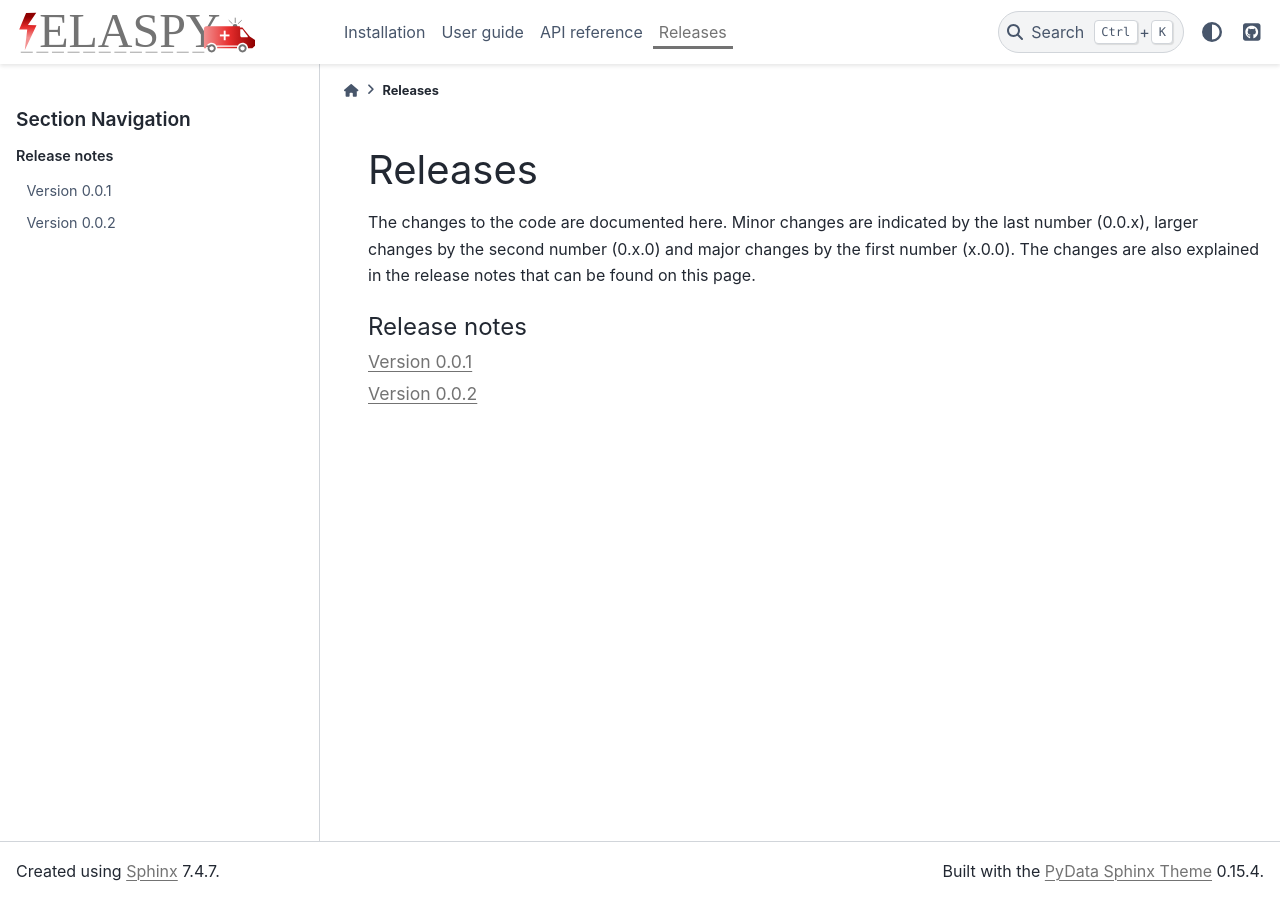
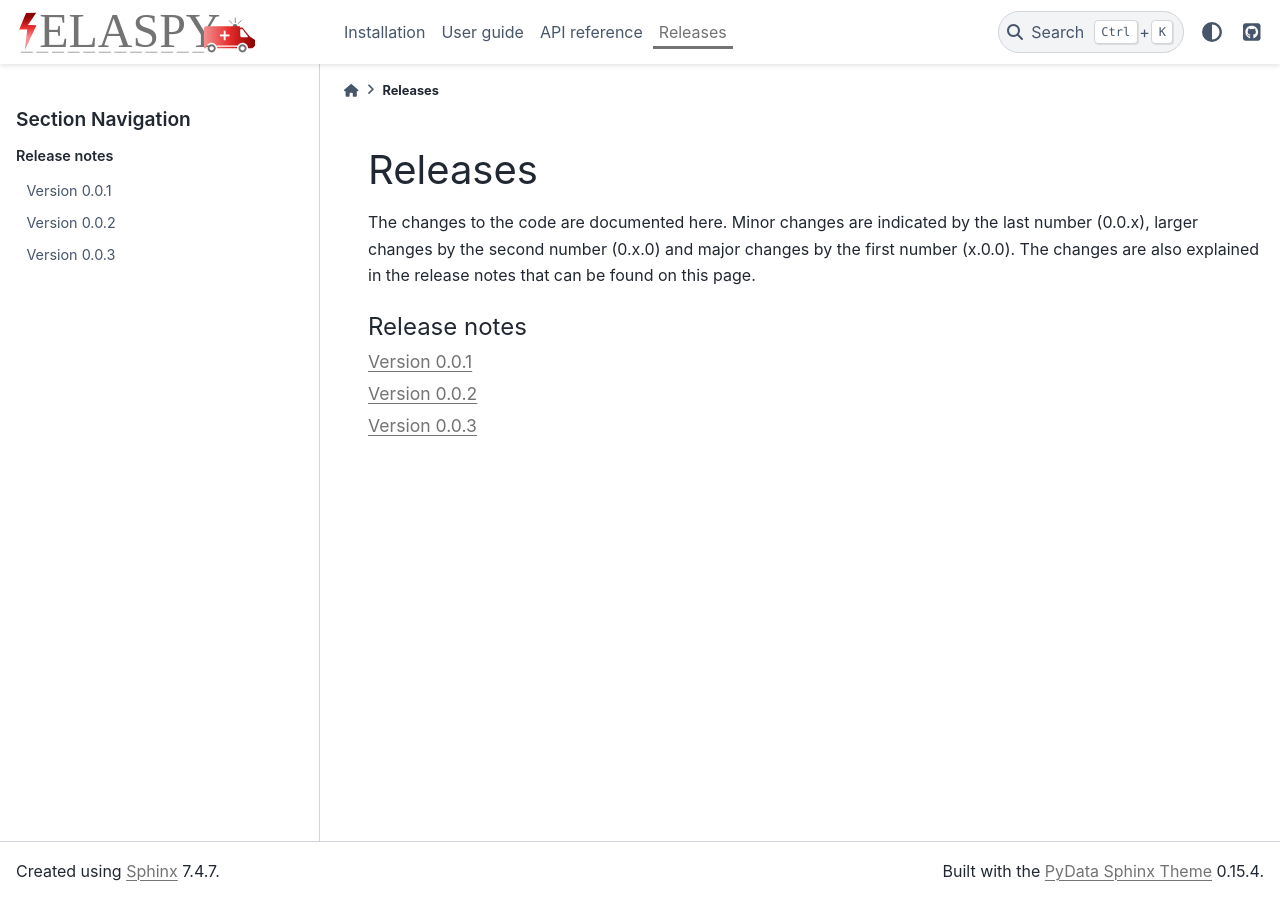
Before and after one commit to NanneD/ELASPY, a Sphinx documentation site: the page built from doc/releases/releases.rst, in a window 1280 px wide. Built offline with Sphinx 7.4.7 and the PyData theme 0.15.4, drawn with Linux system fonts in a browser that asks for light colours.

Commit message:
Added V0.0.3 release information to the doc website

```diff
--- a/doc/conf.py
+++ b/doc/conf.py
@@ -24,7 +24,7 @@
 author = "Nanne A. Dieleman, Caroline J. Jagtenberg"
 
 # The full version, including alpha/beta/rc tags
-release = "0.0.2"
+release = "0.0.3"
 
 
 # -- General configuration ---------------------------------------------------
--- /dev/null
+++ b/doc/releases/ELASPY003.rst
@@ -0,0 +1,4 @@
+Version 0.0.3
+=============
+
+In this version, an optimization module has been added. The added module can be used to perform charger allocation optimization. Please see the manuscript for details on the optimization algorithm and see the full changelog on the `GitHub repository <https://github.com/NanneD/ELASPY>`_ for more information about these changes.
--- a/doc/releases/releases.rst
+++ b/doc/releases/releases.rst
@@ -11,3 +11,4 @@
 
    ELASPY001
    ELASPY002
+   ELASPY003
```
